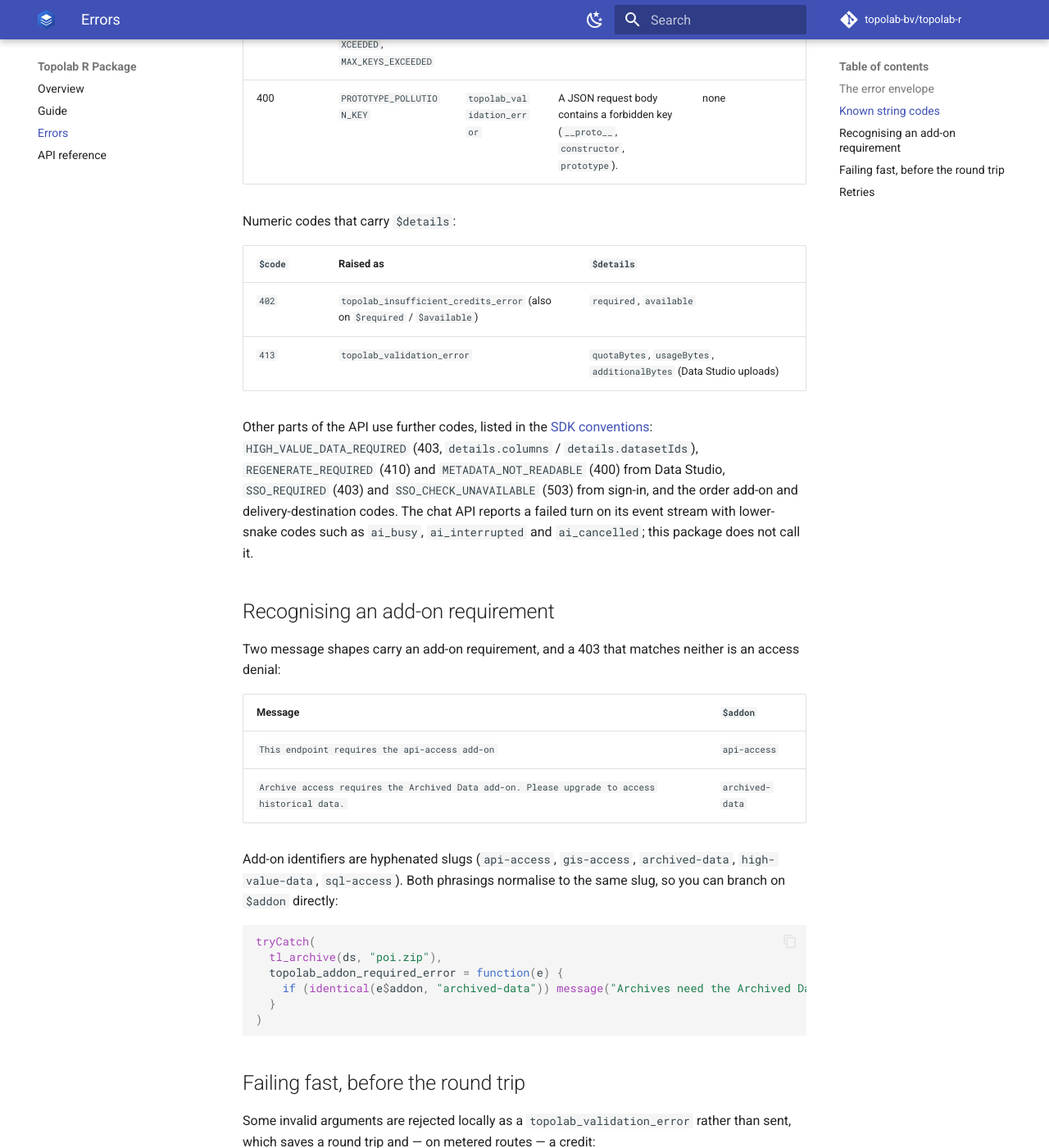
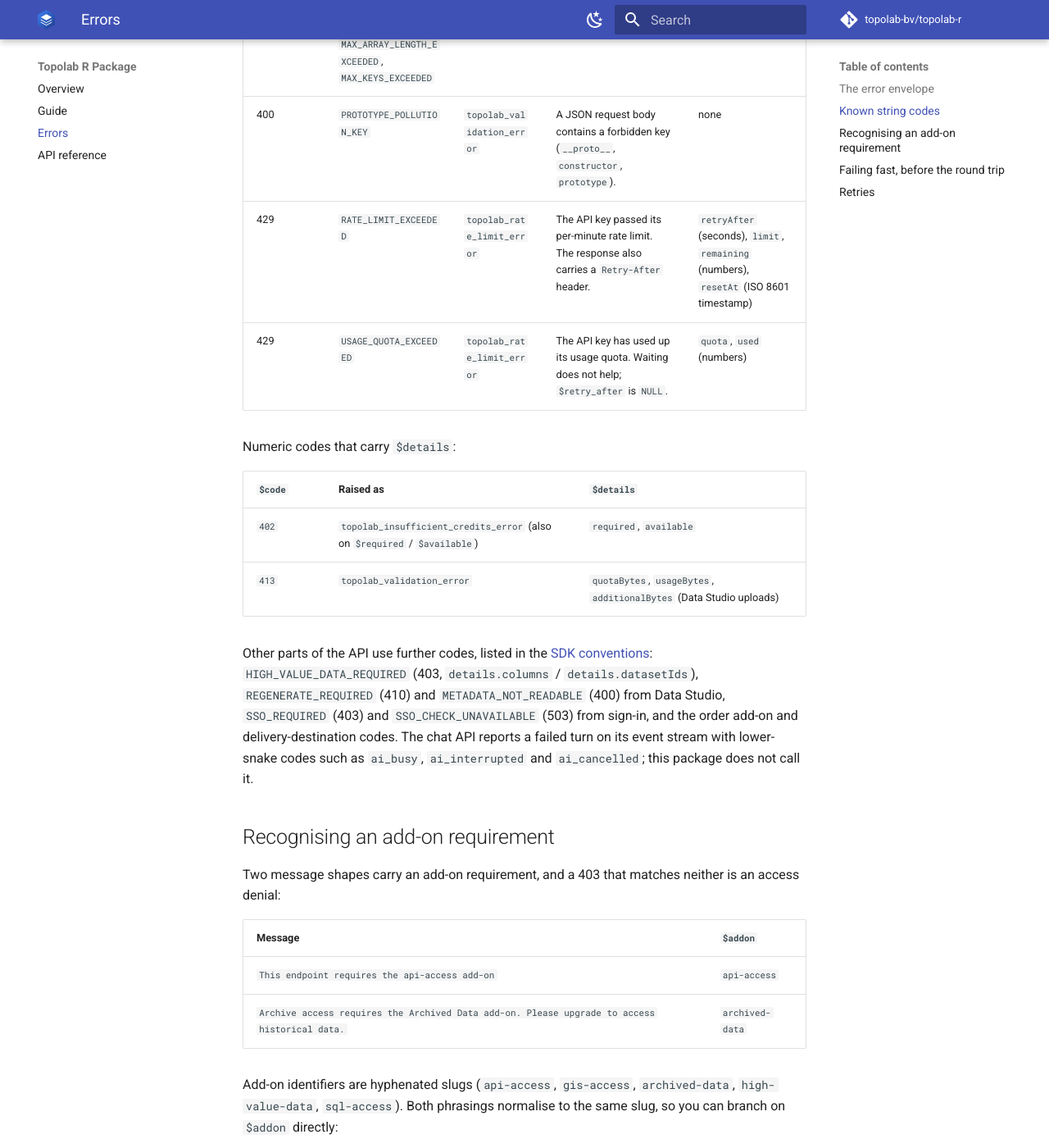
Before and after one commit to topolab-bv/topolab-r, an MkDocs documentation site: the page built from docs/errors.md, in a window 1280 px wide and 1400 px high, scrolled down 2936 px. Shown: the whole window at 82% size. Built offline with MkDocs 1.6.1 and Material for MkDocs 9.7.7, drawn with Linux system fonts in a browser that asks for light colours; comment, search, counter and statistics services are not loaded; some of the changed text lies outside the part shown.

Commit message:
fix(errors): safe numeric codes; retries no longer abort; 429 waits
- A numeric code outside R's integer range became NA with a warning; it
  now falls back to the HTTP status.
- The req_retry() `after` callback returned NULL whenever the body had
  no top-level retryAfter, and httr2 then aborted instead of retrying.
  It now returns NA in that case, so httr2 uses its backoff.
- 429s follow engine #650: the wait comes from the Retry-After header
  (seconds or an HTTP date), then details.retryAfter, then the older
  top-level retryAfter, for $retry_after and the retry delay.
- docs/errors.md lists RATE_LIMIT_EXCEEDED and USAGE_QUOTA_EXCEEDED.
- Version 0.2.1.

```diff
--- a/docs/errors.md
+++ b/docs/errors.md
@@ -11,7 +11,7 @@ inherits from `topolab_error`.
 | `topolab_access_denied_error` | dataset not accessible to your organization, or the monthly spending limit is reached (`$code == "SPENDING_LIMIT_EXCEEDED"`) (403) |
 | `topolab_not_found_error` | unknown dataset, collection, or archive month (404) |
 | `topolab_query_timeout_error` | SQL query exceeded the server statement timeout (408) |
-| `topolab_rate_limit_error` | rate limited — `$retry_after`, retried automatically (429) |
+| `topolab_rate_limit_error` | rate limited (`$code` `RATE_LIMIT_EXCEEDED`) or the key's usage quota is used up (`USAGE_QUOTA_EXCEEDED`) — `$retry_after`, retried automatically (429) |
 | `topolab_configuration_error` | client misconfiguration (missing key, invalid base URL) |
 | `topolab_validation_error` | invalid request parameters (400/4xx), including ones caught client-side |
 | `topolab_server_error` | upstream error (5xx), retried automatically |
@@ -96,6 +96,8 @@ Codes this package's calls can return:
 | 400 | `SQL_DATA_ERROR` | `topolab_validation_error` | The SQL query raised a data error while evaluating a value, such as a bad cast. The message names the SQLSTATE. | none |
 | 400 | `MAX_NODES_EXCEEDED`, `MAX_DEPTH_EXCEEDED`, `MAX_ARRAY_LENGTH_EXCEEDED`, `MAX_KEYS_EXCEEDED` | `topolab_validation_error` | A JSON request body is larger or deeper than the server accepts. | none |
 | 400 | `PROTOTYPE_POLLUTION_KEY` | `topolab_validation_error` | A JSON request body contains a forbidden key (`__proto__`, `constructor`, `prototype`). | none |
+| 429 | `RATE_LIMIT_EXCEEDED` | `topolab_rate_limit_error` | The API key passed its per-minute rate limit. The response also carries a `Retry-After` header. | `retryAfter` (seconds), `limit`, `remaining` (numbers), `resetAt` (ISO 8601 timestamp) |
+| 429 | `USAGE_QUOTA_EXCEEDED` | `topolab_rate_limit_error` | The API key has used up its usage quota. Waiting does not help; `$retry_after` is `NULL`. | `quota`, `used` (numbers) |
 
 Numeric codes that carry `$details`:
 
@@ -149,6 +151,9 @@ rather than sent, which saves a round trip and — on metered routes — a credi
 ## Retries
 
 Transient statuses (`429`, `500`, `502`, `503`, `504`) are retried with backoff
-via `httr2::req_retry`, honouring a `retryAfter` body field when present.
+via `httr2::req_retry`. When the server says how long to wait, the package waits
+that long instead, reading in order the `Retry-After` header (seconds, or an HTTP
+date), `details.retryAfter`, and the top-level `retryAfter` that engines older
+than the `RATE_LIMIT_EXCEEDED` code send. `$retry_after` holds the same value.
 `max_retries` (default 3) is the number of retries **after** the first attempt.
 A `408` query timeout is **not** retried — rerun a cheaper query instead.
```
Also changed, not shown: NEWS.md (+15 -0 lines), 4 other files.
